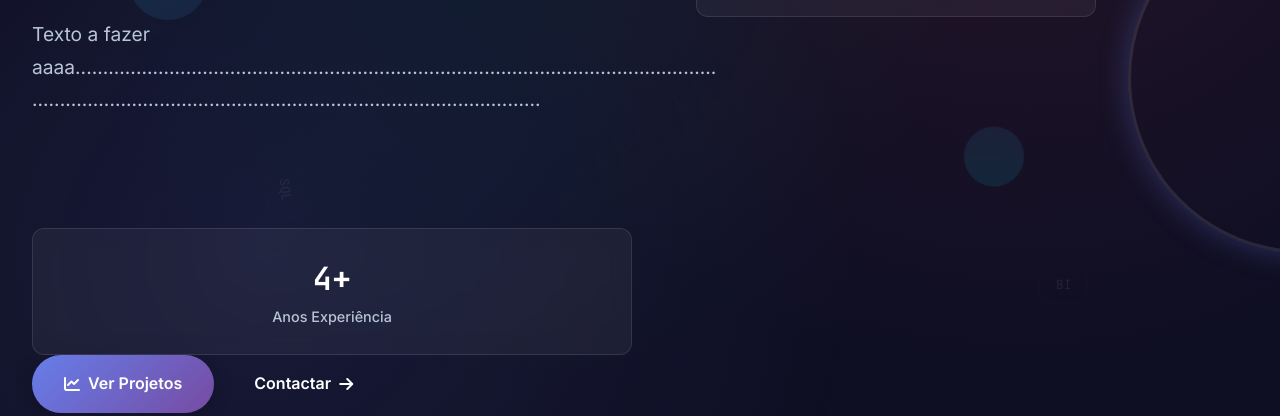
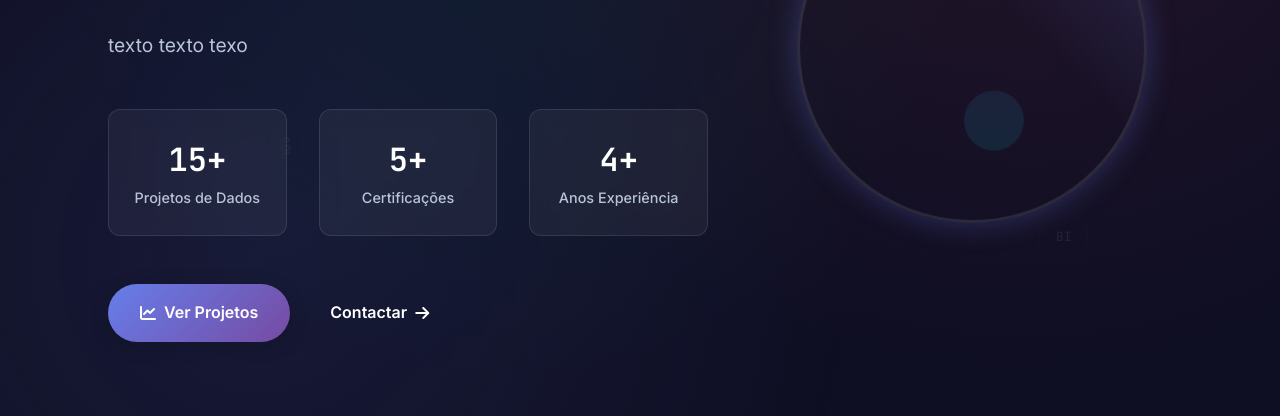
Before and after one commit to ginfurt/neto, a plain HTML site: page index.html in a window 1280 px wide. Shown: the part 384-800 px from the top of the page. Drawn offline with Linux system fonts and the light colour scheme.

Commit message:
Update index.html
up

```diff
--- a/index.html
+++ b/index.html
@@ -59,8 +59,12 @@
                         <span class="title-sub">Cientista de Dados & IA</span>
                     </h1>
                     <p class="hero-description">
-                        Texto a fazer aaaa....................................................................................................................
-............................................................................................
+                        texto texto texo
+                    </p>
+                    <div class="hero-stats">
+                        <div class="stat-item">
+                            <span class="stat-number">15+</span>
+                            <span class="stat-label">Projetos de Dados</span>
                         </div>
                         <div class="stat-item">
                             <span class="stat-number">5+</span>
```
